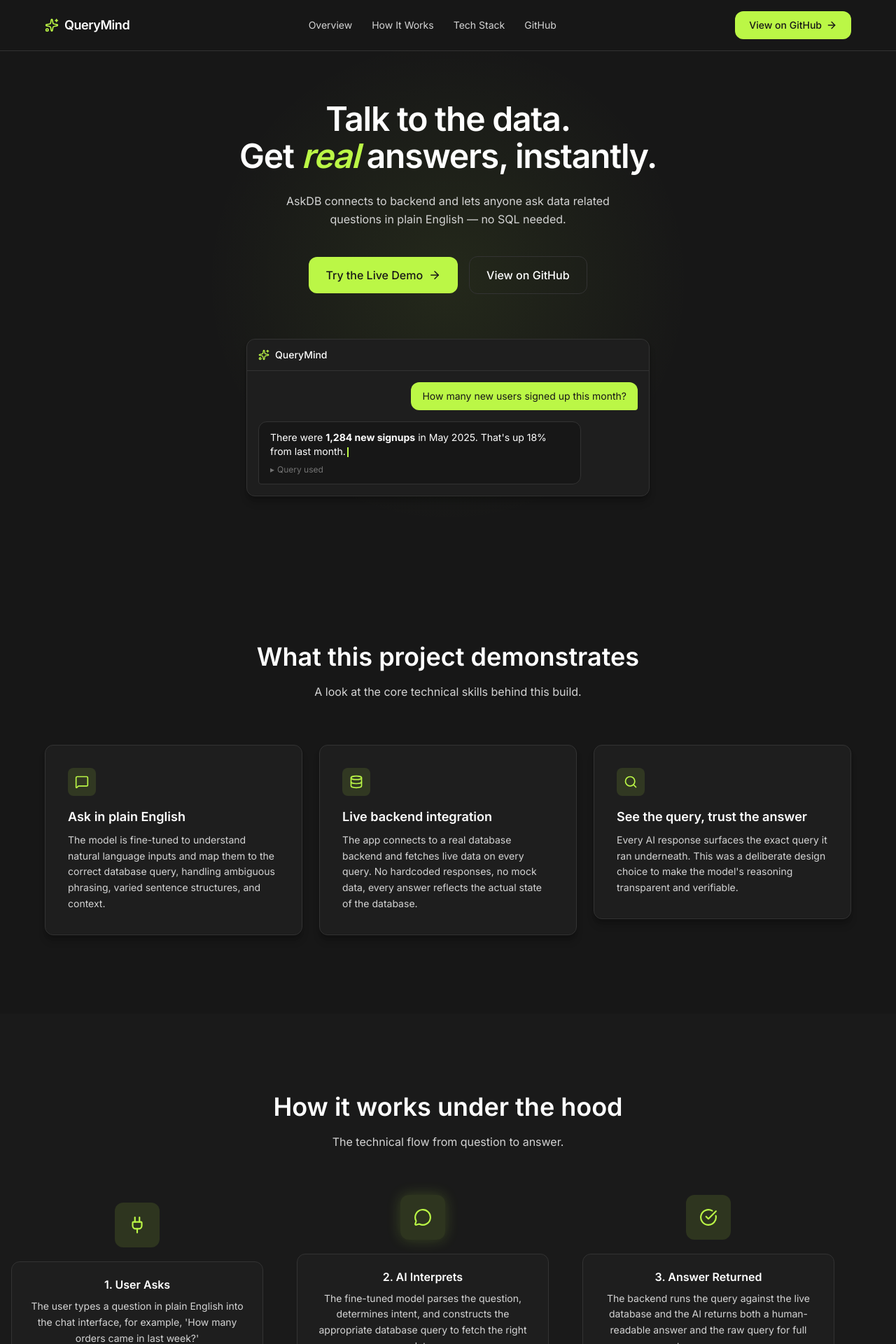
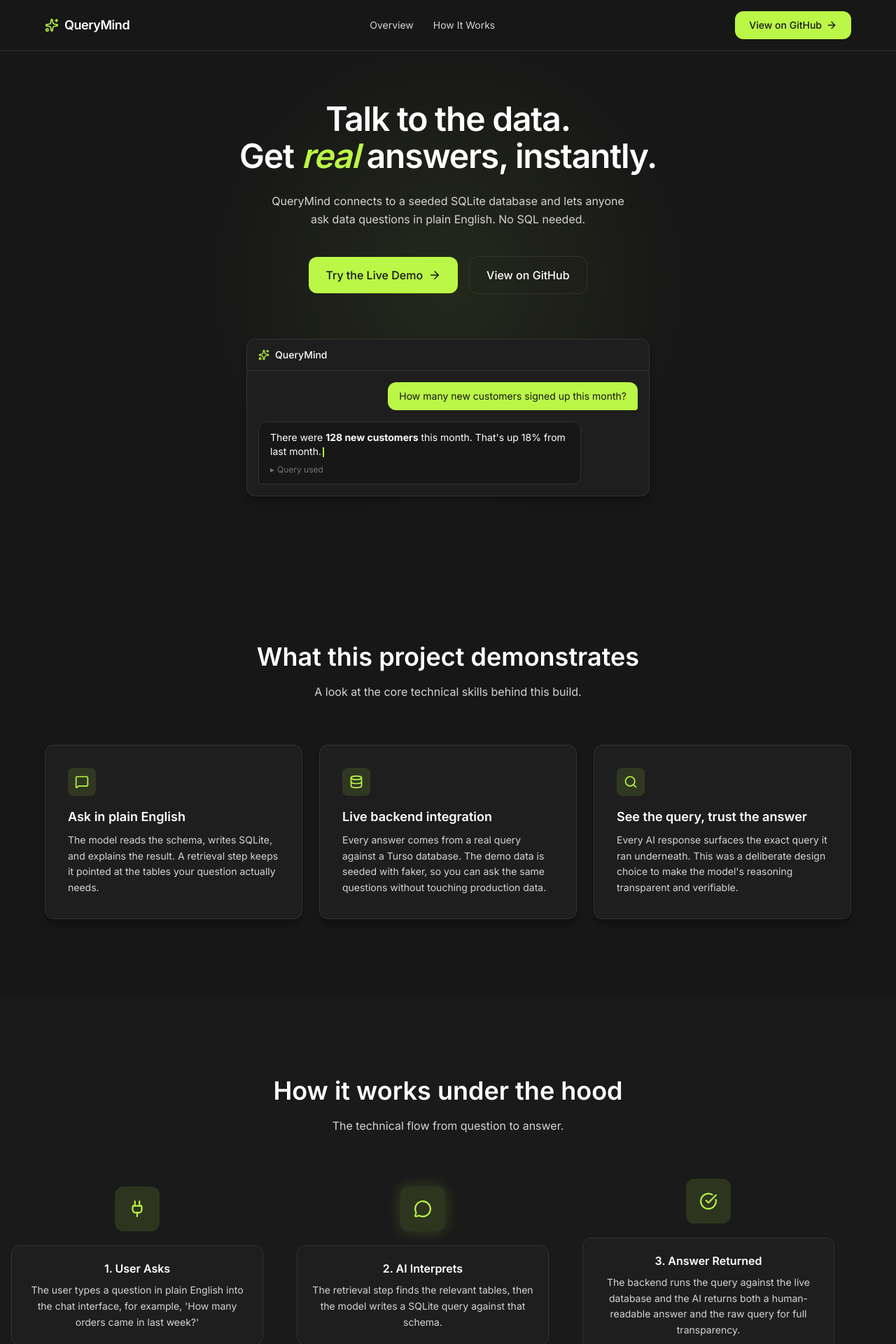
Before and after one commit to darshil-here/chat-sql-agent, a Next.js app: page / in a window 1280 px wide. Shown: the top 1920 px of the page at 70% size. Built offline with nearby package versions, Linux system fonts and the light colour scheme.

Commit message:
updated landing page

```diff
--- a/app/page.tsx
+++ b/app/page.tsx
@@ -15,23 +15,23 @@ import {
   CheckCircle,
 } from "lucide-react";
 
+const GITHUB_URL = "https://github.com/darshil-here/chat-sql-agent";
+
 const sections = [
   { id: "features", label: "Overview" },
   { id: "how-it-works", label: "How It Works" },
-  { id: "tech-stack", label: "Tech Stack" },
-  { id: "github", label: "GitHub" },
 ];
 
 const features = [
   {
     icon: MessageSquare,
     title: "Ask in plain English",
-    desc: "The model is fine-tuned to understand natural language inputs and map them to the correct database query, handling ambiguous phrasing, varied sentence structures, and context.",
+    desc: "The model reads the schema, writes SQLite, and explains the result. A retrieval step keeps it pointed at the tables your question actually needs.",
   },
   {
     icon: Database,
     title: "Live backend integration",
-    desc: "The app connects to a real database backend and fetches live data on every query. No hardcoded responses, no mock data, every answer reflects the actual state of the database.",
+    desc: "Every answer comes from a real query against a Turso database. The demo data is seeded with faker, so you can ask the same questions without touching production data.",
   },
   {
     icon: Search,
@@ -50,7 +50,7 @@ const steps = [
   {
     icon: MessageCircle,
     title: "2. AI Interprets",
-    desc: "The fine-tuned model parses the question, determines intent, and constructs the appropriate database query to fetch the right data.",
+    desc: "The retrieval step finds the relevant tables, then the model writes a SQLite query against that schema.",
     glow: true,
   },
   {
@@ -152,7 +152,7 @@ export default function QueryMindLanding() {
           {/* Desktop right */}
           <div className="hidden sm:flex items-center gap-3">
             <Link
-              href="https://github.com"
+              href={GITHUB_URL}
               target="_blank"
               className="btn-shiny inline-flex items-center gap-1.5 text-sm font-medium px-5 py-2.5 rounded-xl transition-all duration-300 relative"
               style={{
@@ -204,7 +204,7 @@ export default function QueryMindLanding() {
             ))}
             <div className="pt-2 flex flex-col gap-2">
               <Link
-                href="https://github.com"
+                href={GITHUB_URL}
                 target="_blank"
                 className="btn-shiny inline-flex items-center justify-center gap-1.5 text-sm font-medium px-5 py-2.5 rounded-xl transition-all duration-300 relative"
                 style={{
@@ -259,8 +259,8 @@ export default function QueryMindLanding() {
               className="text-base max-w-[520px] mx-auto mb-10 leading-relaxed"
               style={{ color: "var(--lp-text-secondary)" }}
             >
-              AskDB connects to backend and lets anyone ask data related
-              questions in plain English — no SQL needed.
+              QueryMind connects to a seeded SQLite database and lets anyone
+              ask data questions in plain English. No SQL needed.
             </p>
           </ScrollReveal>
 
@@ -286,7 +286,7 @@ export default function QueryMindLanding() {
                 <ArrowRight size={18} />
               </Link>
               <Link
-                href="https://github.com"
+                href={GITHUB_URL}
                 target="_blank"
                 className="inline-flex items-center gap-2 text-base font-medium px-6 py-3.5 rounded-xl transition-all duration-300"
                 style={{
@@ -341,7 +341,7 @@ export default function QueryMindLanding() {
                       borderRadius: "12px 12px 4px 12px",
                     }}
                   >
-                    How many new users signed up this month?
+                    How many new customers signed up this month?
                   </div>
                 </div>
 
@@ -356,7 +356,7 @@ export default function QueryMindLanding() {
                     }}
                   >
                     <p style={{ color: "var(--lp-text-on-dark)" }}>
-                      There were <strong>1,284 new signups</strong> in May 2025.
+                      There were <strong>128 new customers</strong> this month.
                       That&apos;s up 18% from last month.
                       <span
                         className="inline-block w-[2px] h-[1em] ml-0.5 align-middle animate-pulse"
@@ -385,9 +385,9 @@ export default function QueryMindLanding() {
                           fontFamily: "ui-monospace, monospace",
                         }}
                       >
-                        {`SELECT COUNT(*)
-FROM users
-WHERE created_at >= '2025-05-01'`}
+                        {`SELECT COUNT(*) AS new_customers
+FROM customers
+WHERE signup_date >= date('now', 'start of month')`}
                       </pre>
                     </details>
                   </div>
@@ -496,35 +496,6 @@ WHERE created_at >= '2025-05-01'`}
 
           {/* Steps with connecting line */}
           <div className="relative flex flex-col md:flex-row items-start md:items-center justify-between gap-8 md:gap-0">
-            {/* Connecting line (desktop) */}
-            {/*
-            <div
-              className="hidden md:block absolute top-8 left-[15%] right-[15%] h-px"
-              style={{ backgroundColor: "var(--lp-border-dark)" }}
-            />
-             */}
-
-            {/* Connecting dots */}
-            {/*
-            <div
-              className="hidden md:block absolute top-8 left-[15%] right-[15%] flex justify-between pointer-events-none"
-              style={{ transform: "translateY(-4px)" }}
-            >
-              <span
-                className="w-2 h-2 rounded-full"
-                style={{ backgroundColor: "var(--lp-primary)" }}
-              />
-              <span
-                className="w-2 h-2 rounded-full"
-                style={{ backgroundColor: "var(--lp-primary)" }}
-              />
-              <span
-                className="w-2 h-2 rounded-full"
-                style={{ backgroundColor: "var(--lp-primary)" }}
-              />
-            </div>
-            */}
-
             {steps.map((step, i) => (
               <ScrollReveal key={i}>
                 <div className="flex flex-col items-center text-center md:w-1/3 md:px-6 relative">
@@ -623,7 +594,7 @@ WHERE created_at >= '2025-05-01'`}
                   <ArrowRight size={18} />
                 </Link>
                 <Link
-                  href="https://github.com"
+                  href={GITHUB_URL}
                   target="_blank"
                   className="inline-flex items-center gap-2 text-base font-medium px-6 py-3.5 rounded-xl transition-all duration-300"
                   style={{
@@ -664,10 +635,10 @@ WHERE created_at >= '2025-05-01'`}
               color: "var(--lp-text-muted)",
             }}
           >
-            <p>Built by [Your Name] &middot; 2025</p>
+            <p>Built by Darshil Prajapati &middot; 2026</p>
             <div className="flex items-center gap-4">
               <Link
-                href="https://github.com"
+                href={GITHUB_URL}
                 target="_blank"
                 className="transition-colors"
                 style={{ color: "var(--lp-text-muted)" }}
@@ -692,7 +663,7 @@ WHERE created_at >= '2025-05-01'`}
                   (e.currentTarget.style.color = "var(--lp-text-muted)")
                 }
               >
-                Live Demo
+                Open app
               </Link>
             </div>
           </div>
```
